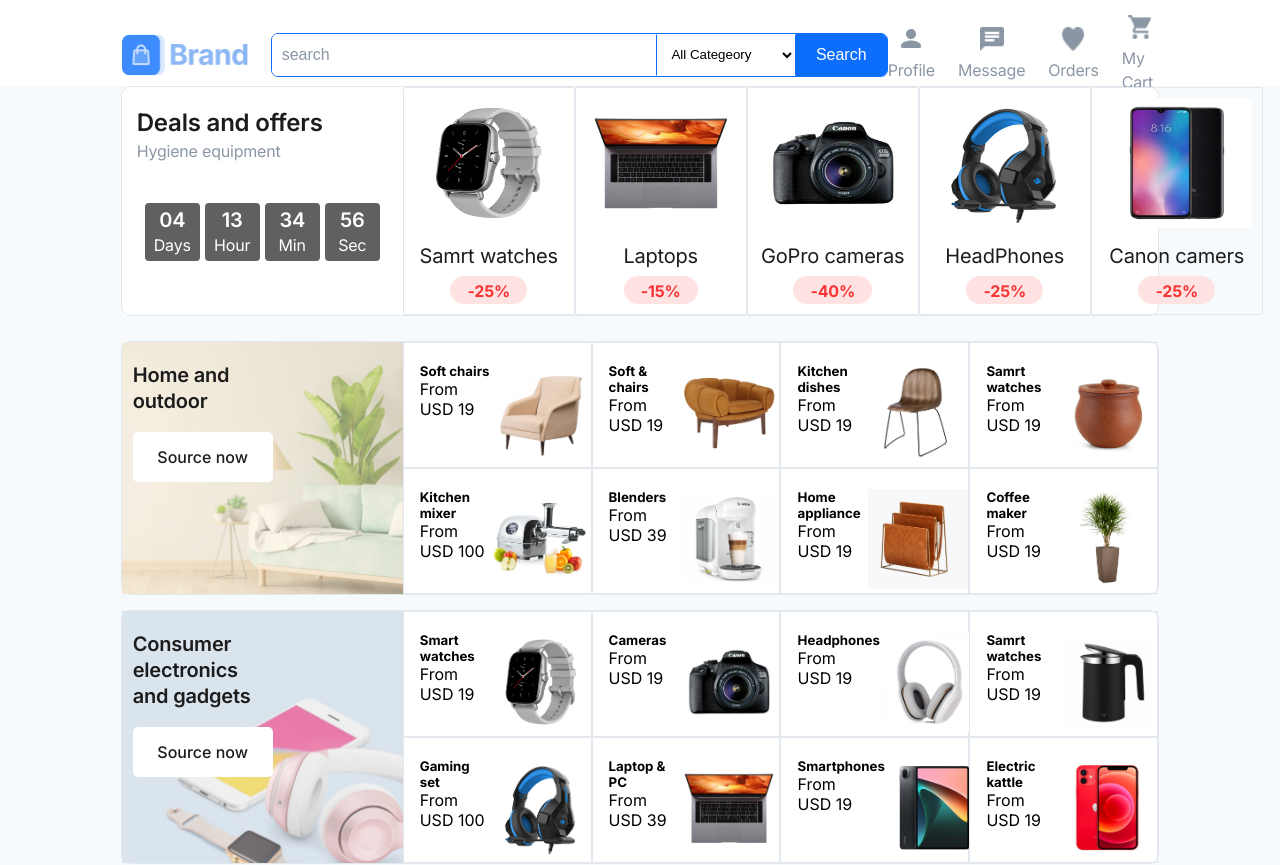
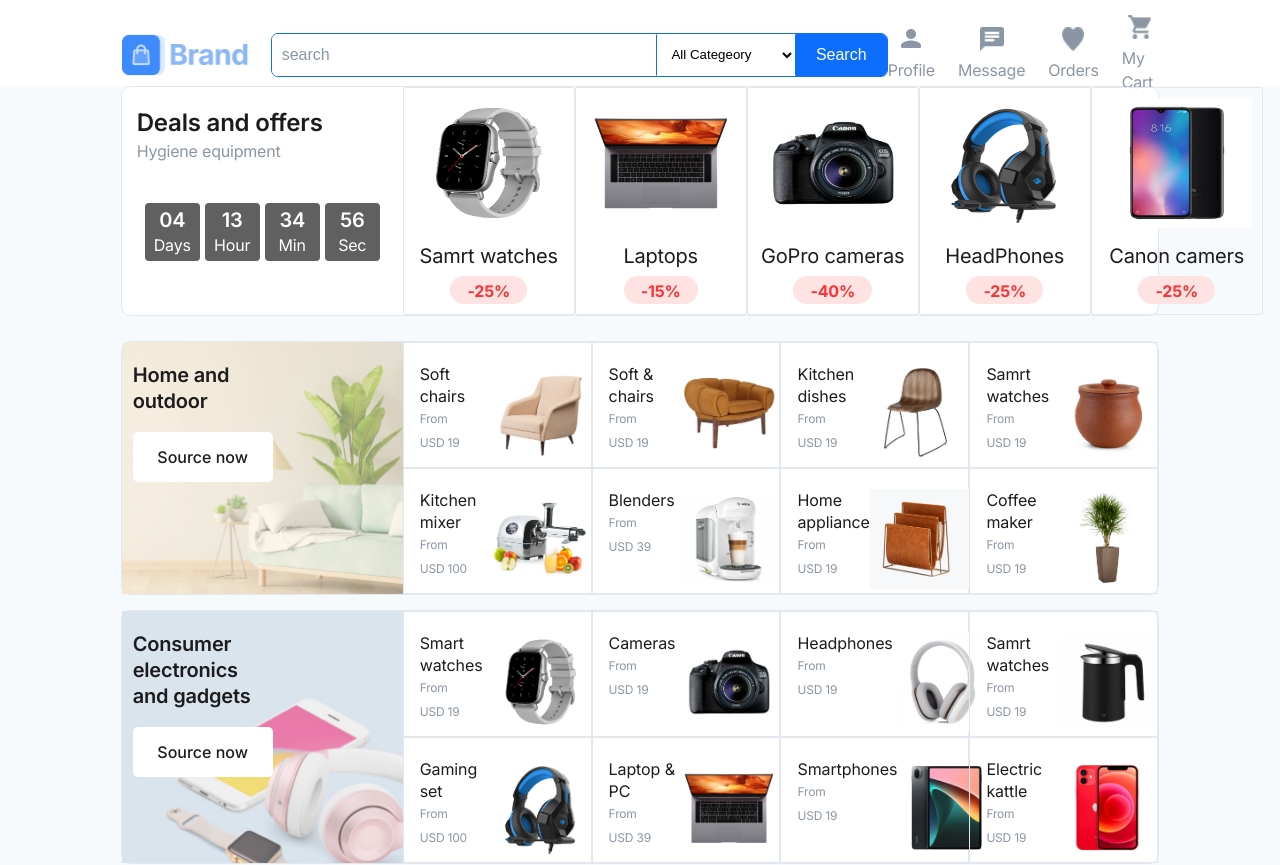
Before and after one commit to se-bayan-elian/ecommerce-app, a Next.js app: page /home in a window 1280 px wide. Shown: the top 865 px of the page. Built offline with nearby package versions, Linux system fonts and the light colour scheme.

Commit message:
improve the code

```diff
--- a/src/components/pages/HomePage/Components/molecules/ProductCategoryComponent/ProductCategoryComponent.jsx
+++ b/src/components/pages/HomePage/Components/molecules/ProductCategoryComponent/ProductCategoryComponent.jsx
@@ -7,8 +7,8 @@ const ProductCategoryComponent = ({title,price,src}) => {
   return (
     <StyledProductCategoryComponent>
         <div>
-           <div className='title'><h5>{title}</h5></div>
-            <div className='price'><p>From <br />{price}</p></div>
+           <Typography as="h6" className="product-title">{title}</Typography>
+           <Typography as="p" variant="micro-muted" className="product-price">From <span>{price}</span></Typography>
         </div>
         <div>
             <Image src={src}
```
